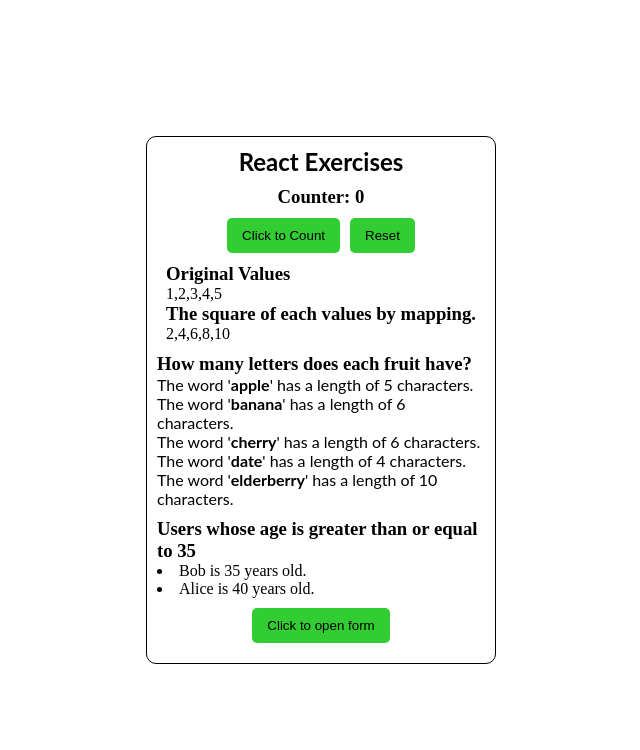
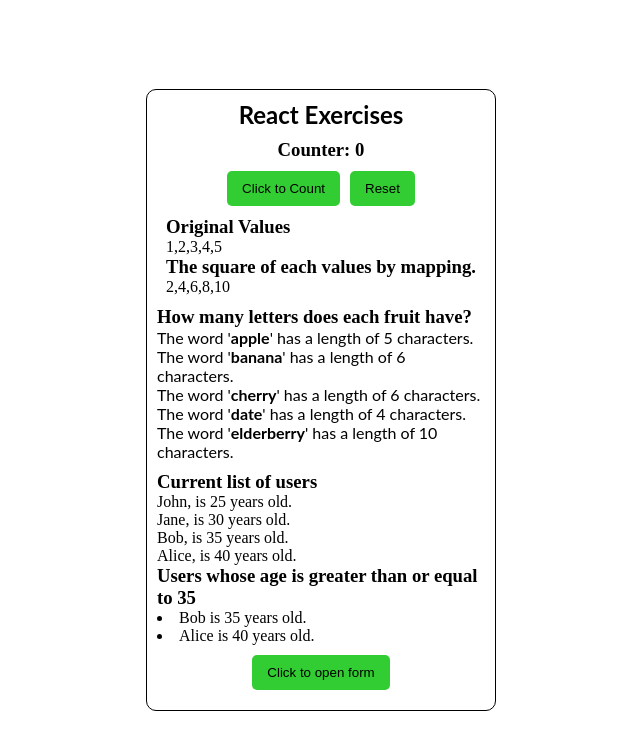
Before and after one commit to dan046/react-ts-practice-exercises, a React (Create React App) app: page / in a window 1280 px wide. Shown: the top 750 px of the page, without its empty margins (319-959 px from the left). Built offline with nearby package versions, Linux system fonts and the light colour scheme.

Commit message:
1 file modified

```diff
--- a/components/ArrayFilter.tsx
+++ b/components/ArrayFilter.tsx
@@ -8,6 +8,11 @@
     { id: 3, name: 'Bob', age: 35 },
     { id: 4, name: 'Alice', age: 40 },
   ];
+  const showData = users.map((data, index) => (
+    <div key={index}>
+      {data.name}, is {data.age} years old.
+    </div>
+  ));
   // Filter the array to create a new array with users whose age is greater than or equal to 35.
   const filter = users
     .filter((data) => data.age >= 35)
@@ -21,6 +26,8 @@
 
   return (
     <div>
+      <h3>Current list of users</h3>
+      <span>{showData}</span>
       <h3>Users whose age is greater than or equal to 35</h3>
       <span>{filter}</span>
     </div>
```
